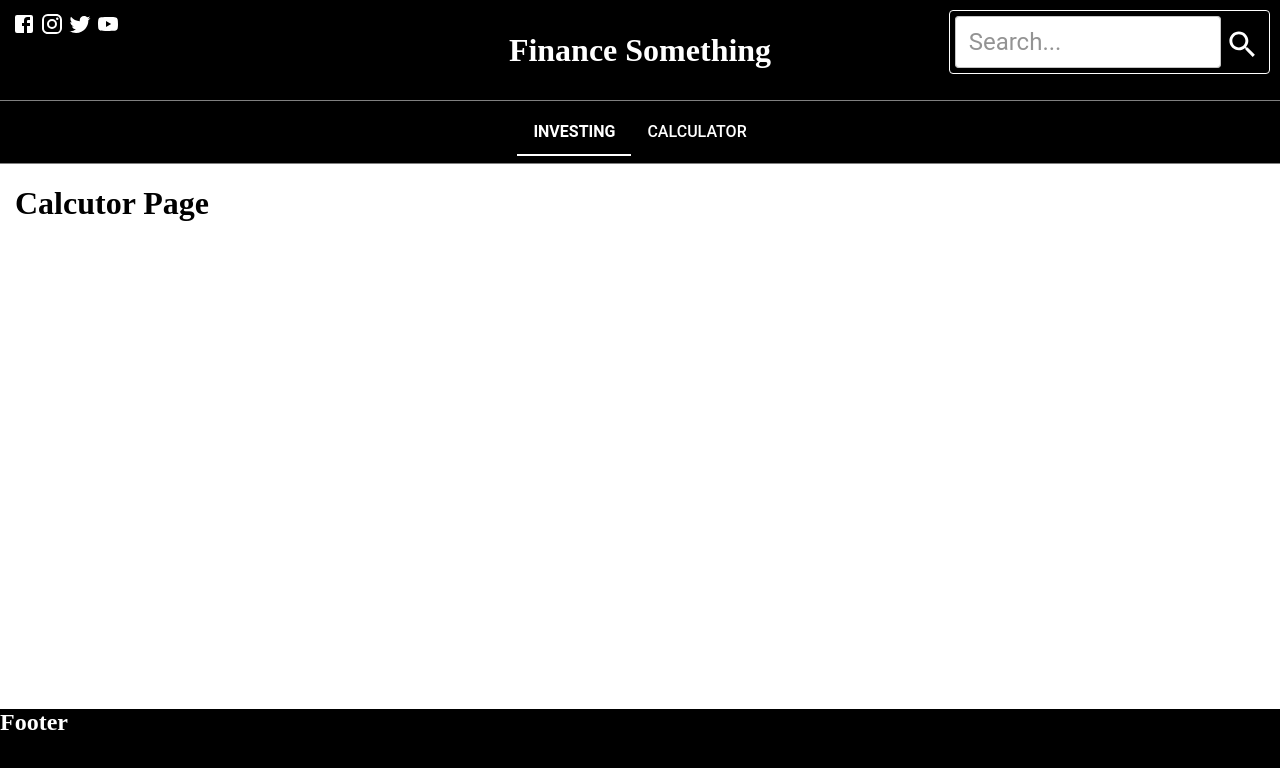
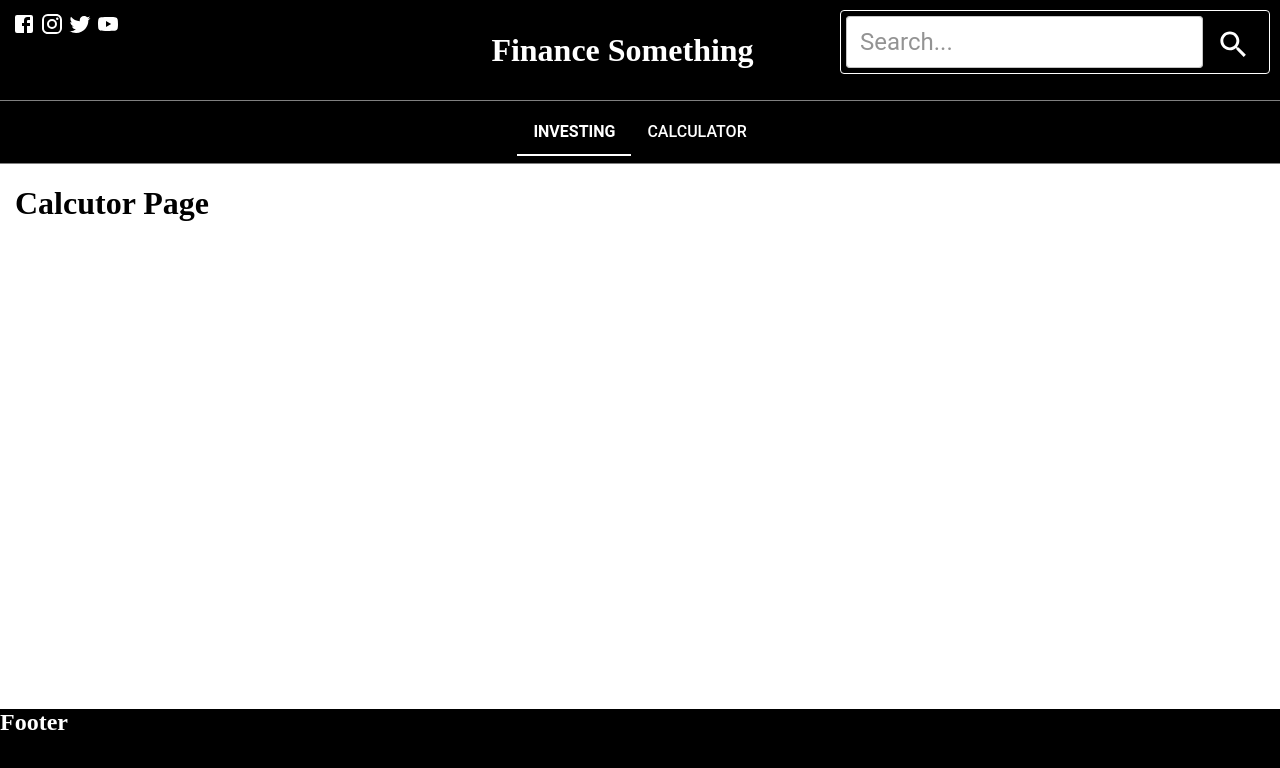
Before and after one commit to annsuparada/finance, a React (Create React App) app in the folder client/: page /calculator in a window 1280 px wide. Shown: the top 768 px of the page. Built offline with nearby package versions, Linux system fonts and the light colour scheme.

Commit message:
update tablet view for nav bar

```diff
--- a/client/src/components/Organism/NavBar.tsx
+++ b/client/src/components/Organism/NavBar.tsx
@@ -2,27 +2,28 @@ import React from 'react'
 import { Link } from 'react-router-dom'
 import SearchIcon from '@mui/icons-material/Search'
 import { IconButton, TextField, useMediaQuery } from '@mui/material'
-import { mobleView, primary, secondary } from '../../theme'
+import { mobleView, primary, secondary, tabletView } from '../../theme'
 import SocialMediaLinks from '../molecular/SocialMediaLinks'
 import NavLinks from '../molecular/NavLinks'
 
 const NavBar: React.FC = () => {
   const isMobile = useMediaQuery(`(max-width:${mobleView})`)
-  console.log('isMobile', isMobile)
+  const isTablet = useMediaQuery(`(max-width:${tabletView})`)
+
   const styles = {
     grid: {
       display: 'grid',
-      gridTemplateColumns: isMobile ? '1fr' : 'repeat(3, 1fr)',
+      gridTemplateColumns: isTablet ? '1fr' : 'repeat(3, 1fr)',
       minHeight: '100px',
       backgroundColor: primary,
     },
     icons: {
       padding: '10px',
-      justifySelf: isMobile ? 'center' : 'start',
+      justifySelf: isTablet ? 'center' : 'start',
     },
     searchBar: {
-      justifySelf: 'end',
-      width: isMobile ? '100%' : '80%',
+      justifySelf: isTablet ? 'center' : 'end',
+      width: isMobile ? '100%' : '450px',
     },
     logo: {
       margin: 'auto auto',
--- a/client/src/theme.tsx
+++ b/client/src/theme.tsx
@@ -9,7 +9,9 @@ export const lightRed = '#ff6961'
 export const ligthYellow = '#ffd700'
 export const lightGreen = '#2ecc71'
 
-export const mobleView = '820px'
+export const mobleView = '600px'
+export const tabletView = '850px'
+export const desktopView = '1280px'
 
 export const theme = createTheme({
   palette: {
```
